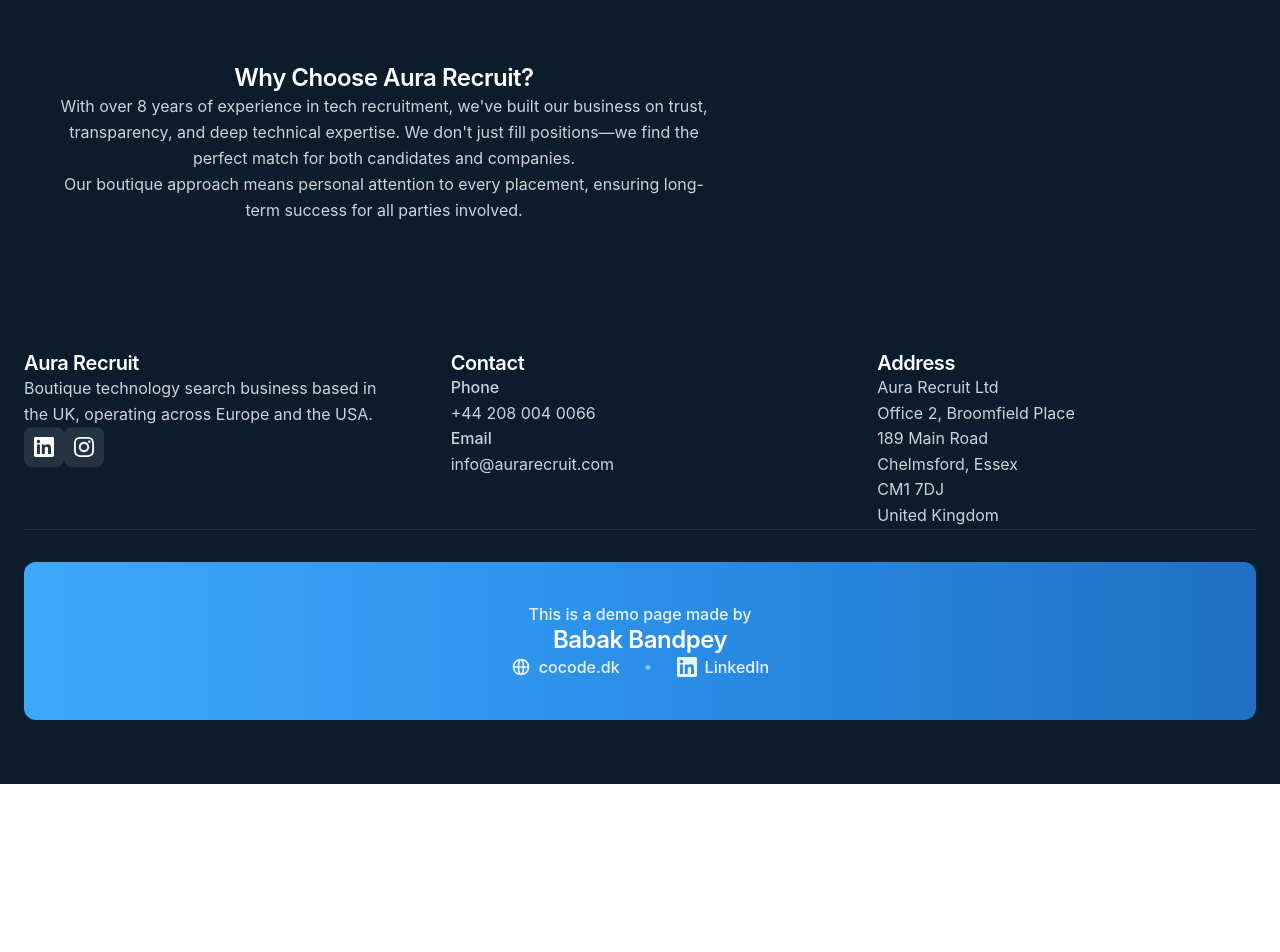
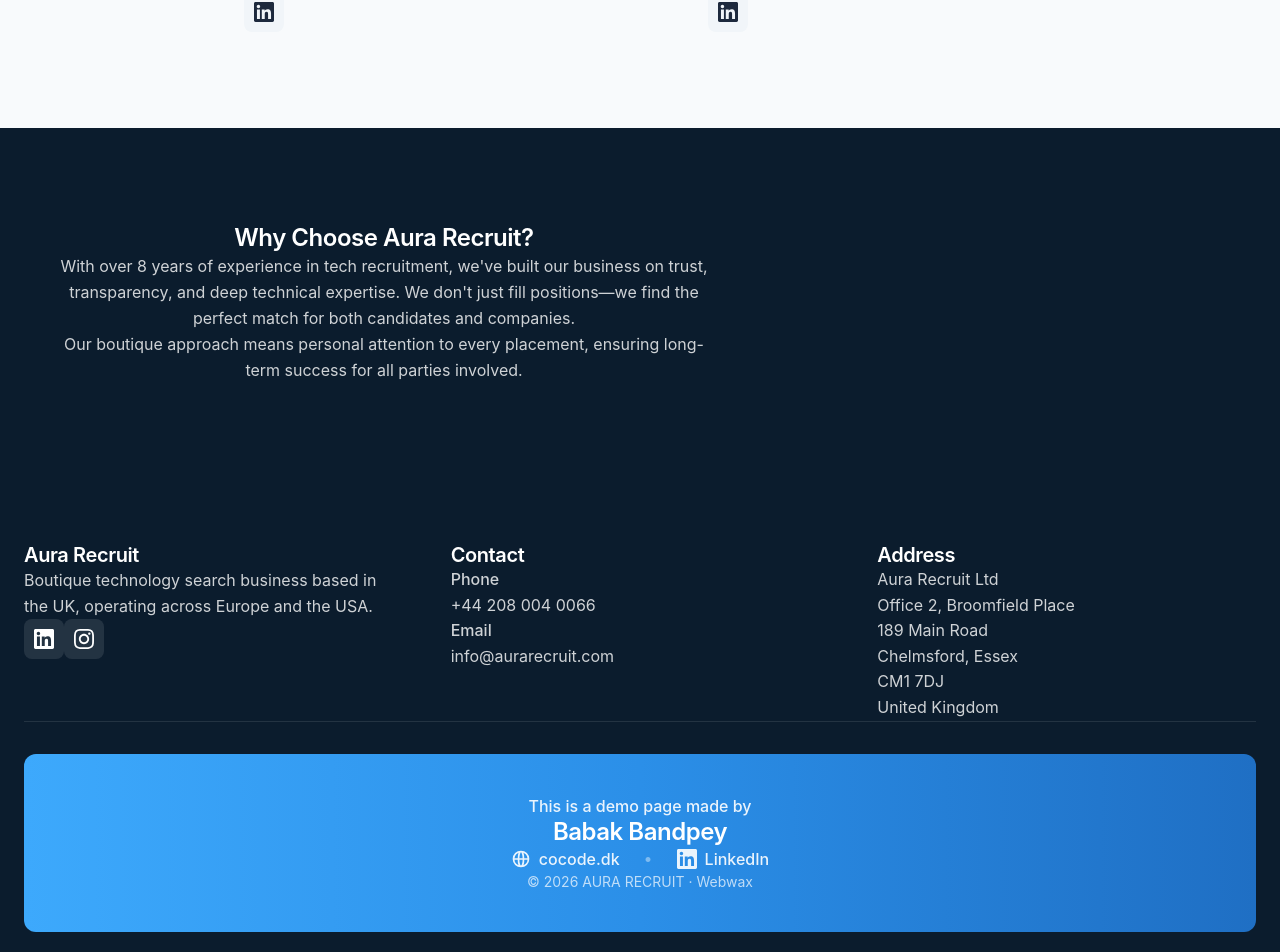
Before and after one commit to cocodedk/aura-recruit-demo, a Vue app: page /team in a window 1280 px wide. Shown: the part 940-1892 px from the top of the page. Before the commit the page ends 1724 px from the top, so only its background shows below. Built offline with nearby package versions, Linux system fonts and the light colour scheme; the HTML template or start-up script is replaced by a standard one.

Commit message:
Update footer copyright and increase section padding
- Add copyright notice to AppFooter
- Increase vertical padding in Section component for better spacing

```diff
--- a/src/components/layout/AppFooter.vue
+++ b/src/components/layout/AppFooter.vue
@@ -101,6 +101,9 @@
               <span class="group-hover:underline">LinkedIn</span>
             </a>
           </div>
+          <p class="mt-6 text-white/70 text-xs md:text-sm">
+            © 2026 AURA RECRUIT · Webwax
+          </p>
         </div>
       </div>
     </div>
--- a/src/components/ui/Section.vue
+++ b/src/components/ui/Section.vue
@@ -32,7 +32,7 @@
   <section
     ref="sectionRef"
     :class="[
-      'py-8 md:py-12 lg:py-16 transition-all duration-700',
+      'py-16 md:py-20 lg:py-24 transition-all duration-700',
       dark ? 'bg-aura-navy text-white' : 'bg-aura-light',
       reveal ? (isVisible ? 'opacity-100 translate-y-0' : 'opacity-0 translate-y-8') : ''
     ]"
```
